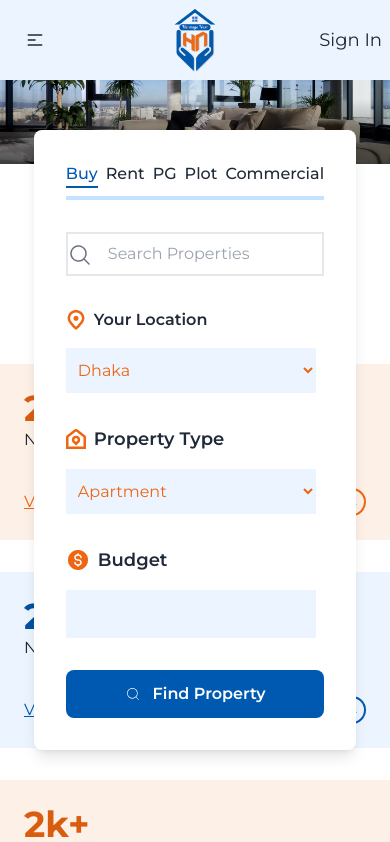
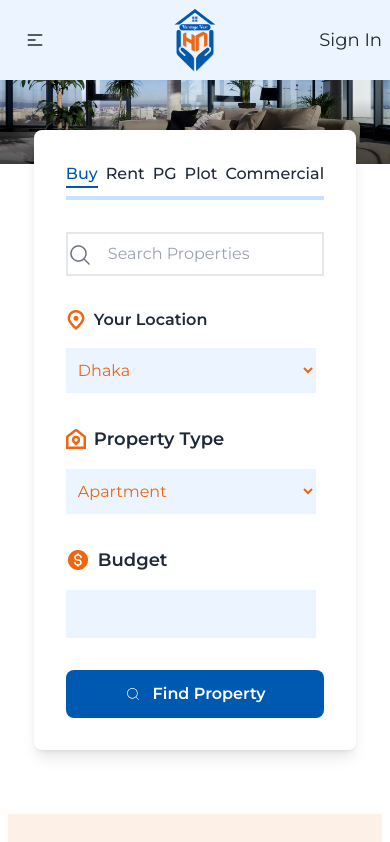
Before and after one commit to nisakib07/heritage-nest, a React (Vite) app: page /buyer in a window 390 px wide. Shown: the top 842 px of the page. Built offline with nearby package versions, Linux system fonts and the light colour scheme.

Commit message:
Second page done

```diff
--- a/src/Pages/Buyer/Buyer.jsx
+++ b/src/Pages/Buyer/Buyer.jsx
@@ -8,7 +8,7 @@ const Buyer = () => {
   return (
     <div>
       <BuyerBanner></BuyerBanner>
-      <div className="mt-[200px]">
+      <div className="mt-[650px] lg:mt-[200px] px-2">
         <Listing></Listing>
       </div>
       <Wrapper>
--- a/src/Pages/Buyer/BuyerBanner.jsx
+++ b/src/Pages/Buyer/BuyerBanner.jsx
@@ -10,7 +10,7 @@ import { CiSearch } from "react-icons/ci";
 const BuyerBanner = () => {
   return (
     <div className="relative">
-      <img className="w-full h-auto object-cover" src={buyerBanner} alt="" />
+      <img className="w-full h-full object-cover" src={buyerBanner} alt="" />
 
       <div className="absolute flex top-[60%] justify-center inset-x-0">
         <div className="bg-white p-8 max-w-[920px] mx-auto rounded-lg shadow-lg">
```
